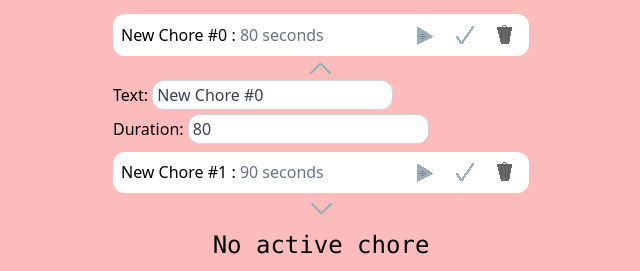
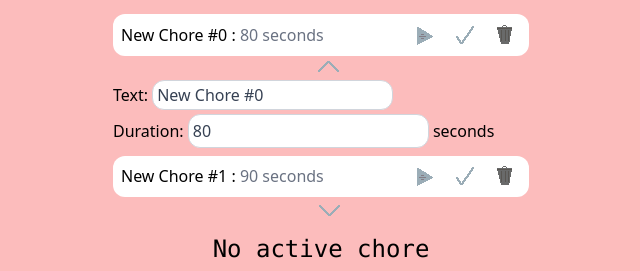
Before and after one commit to thelegend2004/Pomochores, a React (Vite) app: page / in a window 1280 px wide. Both pictures are taken after a click on the button 704 px from the left and 205 px from the top of the page. Shown: the part 171-442 px from the top of the page, without its empty margins (319-959 px from the left). Built offline with nearby package versions, Linux system fonts and the light colour scheme.

Commit message:
fix: fix timer bugs. change styles for input and text area

```diff
--- a/src/App.jsx
+++ b/src/App.jsx
@@ -6,7 +6,6 @@ import Timer from "./components/Timer";
 
 // TODO: When adding chore add option to select time
 // TODO: Add scroll bar
-// TODO: Change inputs design
 
 function App() {
   const defaultTime = 60;
@@ -31,6 +30,16 @@ function App() {
         ];
   });
   const [activeIndex, setActiveIndex] = useState(null);
+
+  useEffect(() => {
+    const deactivated = chores.map((chore) => ({
+      ...chore,
+      active: false,
+    }));
+    setChores(deactivated);
+    setActiveIndex(null);
+    // eslint-disable-next-line react-hooks/exhaustive-deps
+  }, []);
 
   useEffect(() => {
     localStorage.setItem("chores", JSON.stringify(chores));
@@ -58,6 +67,9 @@ function App() {
   const toggleDone = (index) => {
     const updated = [...chores];
     updated[index].done = !updated[index].done;
+    if (updated[index].time === 0) {
+      updated[index].active = false;
+    }
     setChores(updated);
   };
 
@@ -82,9 +94,11 @@ function App() {
   };
 
   const stopTimer = () => {
-    const updated = [...chores];
+    let updated = [...chores];
     setActiveIndex(null);
-    updated[activeIndex].active = false;
+    if (updated[activeIndex]?.active) {
+      updated[activeIndex].active = false;
+    }
     setChores(updated);
   };
 
--- a/src/components/ChoreList.jsx
+++ b/src/components/ChoreList.jsx
@@ -21,9 +21,8 @@ function ChoreList({
   return (
     <ul className="mt-4 space-y-2">
       {chores.map((chore, index) => (
-        <div>
+        <div key={index}>
           <li
-            key={index}
             className={`flex justify-between mb-5 items-center p-2 rounded-xl ${
               chore.active ? "bg-red-100" : "bg-white"
             }`}
@@ -40,7 +39,7 @@ function ChoreList({
                 }}
               >
                 <ChevronIcon
-                  className={`relative top-[34px] right-[64px] inline h-6 w-6 mx-1 transition-transform duration-300 ${
+                  className={`relative top-8 right-14 inline h-6 w-6 mx-1 transition-transform duration-300 ${
                     expandedIndex === index ? "rotate-180" : ""
                   }`}
                 />
@@ -93,7 +92,6 @@ function ChoreList({
                 <input
                   type="text"
                   value={chore.text}
-                  min="1"
                   className="w-auto text-gray-700 px-1 py-0.5 border bg-white border-gray-300 rounded-xl"
                   onChange={(e) => onUpdateText(index, e.target.value)}
                 />
@@ -104,9 +102,10 @@ function ChoreList({
                   type="number"
                   value={chore.time}
                   min="1"
-                  className="w-auto text-gray-700 px-1 py-0.5 border bg-white border-gray-300 rounded-xl"
-                  onChange={(e) => onUpdateTime(index, e.target.value)}
+                  className="w-auto text-gray-700 px-1 py-1 border bg-white border-gray-300 rounded-xl"
+                  onChange={(e) => onUpdateTime(index, e.target.value || 0)}
                 />
+                <span> seconds</span>
               </div>
             </div>
           </div>
--- a/src/index.css
+++ b/src/index.css
@@ -7,3 +7,8 @@ body {
 button {
   cursor: pointer;
 }
+
+textarea:focus,
+input:focus {
+  outline: solid rgb(254, 108, 133) 1px;
+}
```
